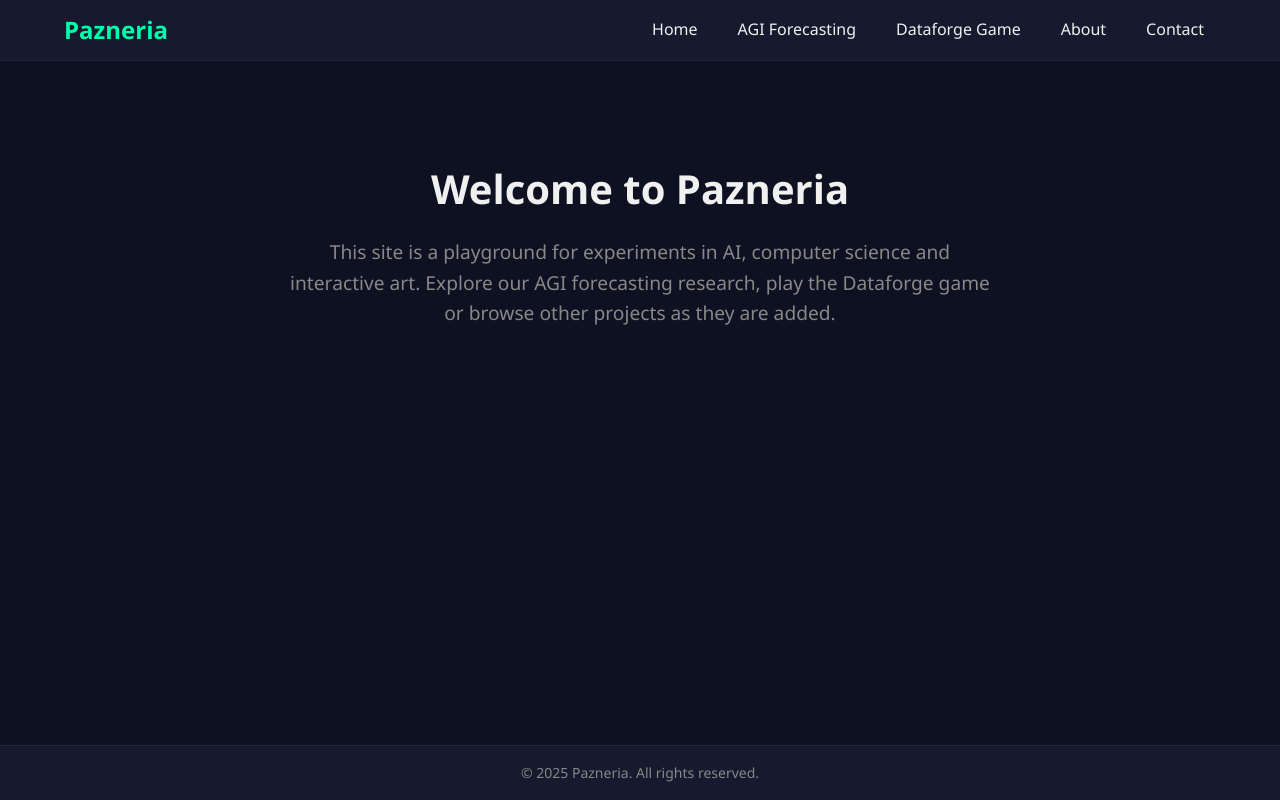
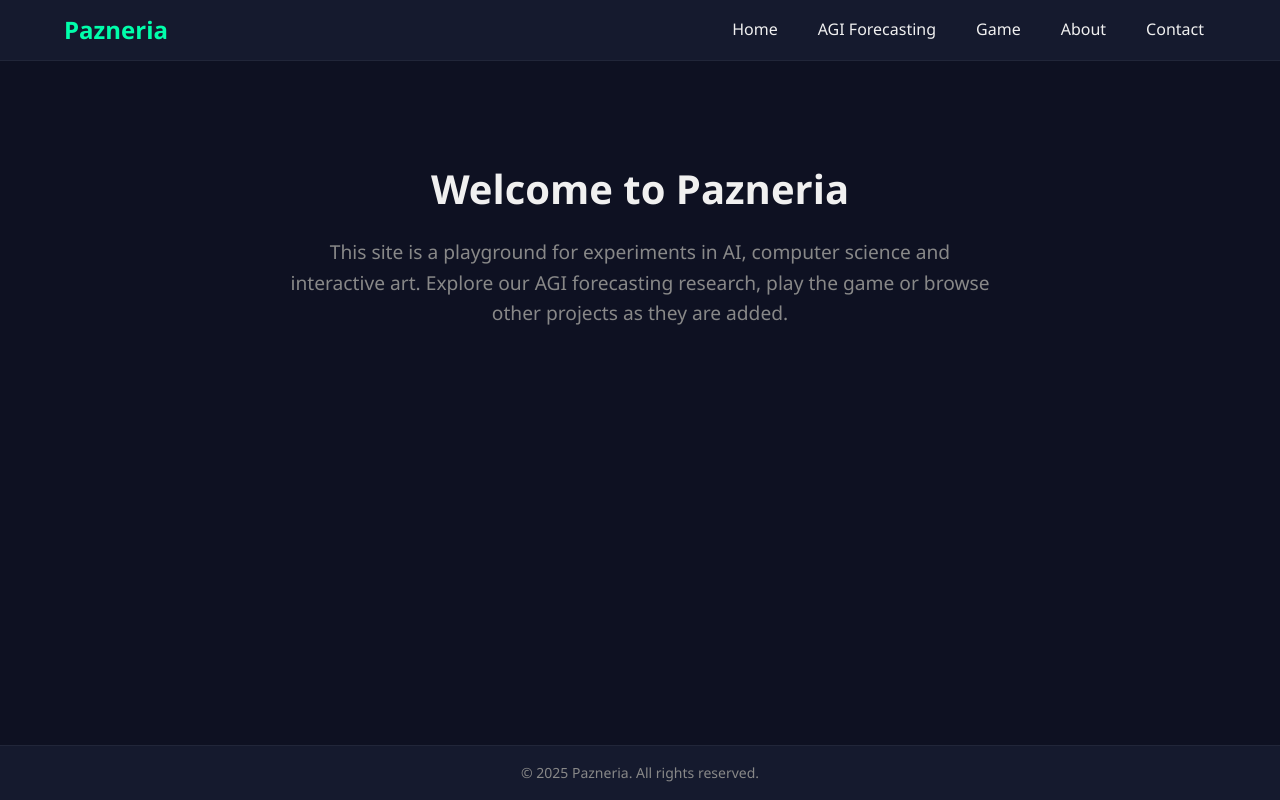
Before and after one commit to Pazneria/pazneria.github.io, a plain HTML site: page index.html in a window 1280 px wide. Drawn offline with Linux system fonts and the light colour scheme.

Commit message:
Update nav links and references to Dataforge game

```diff
--- a/index.html
+++ b/index.html
@@ -25,7 +25,7 @@
       <ul class="nav-list">
         <li><a href="index.html" class="nav-link">Home</a></li>
         <li><a href="agi.html" class="nav-link">AGI Forecasting</a></li>
-        <li><a href="game.html" class="nav-link">Dataforge Game</a></li>
+        <li><a href="game.html" class="nav-link">Game</a></li>
         <li><a href="about.html" class="nav-link">About</a></li>
         <li><a href="contact.html" class="nav-link">Contact</a></li>
       </ul>
@@ -37,7 +37,7 @@
       <p>
         This site is a playground for experiments in AI, computer
         science and interactive art. Explore our AGI forecasting research,
-        play the Dataforge game or browse other projects as they are
+        play the game or browse other projects as they are
         added.
       </p>
     </section>
```
Also changed, not shown: about.html (+1 -1 lines), agi.html (+1 -1 lines), contact.html (+1 -1 lines), game.html (+3 -4 lines).
